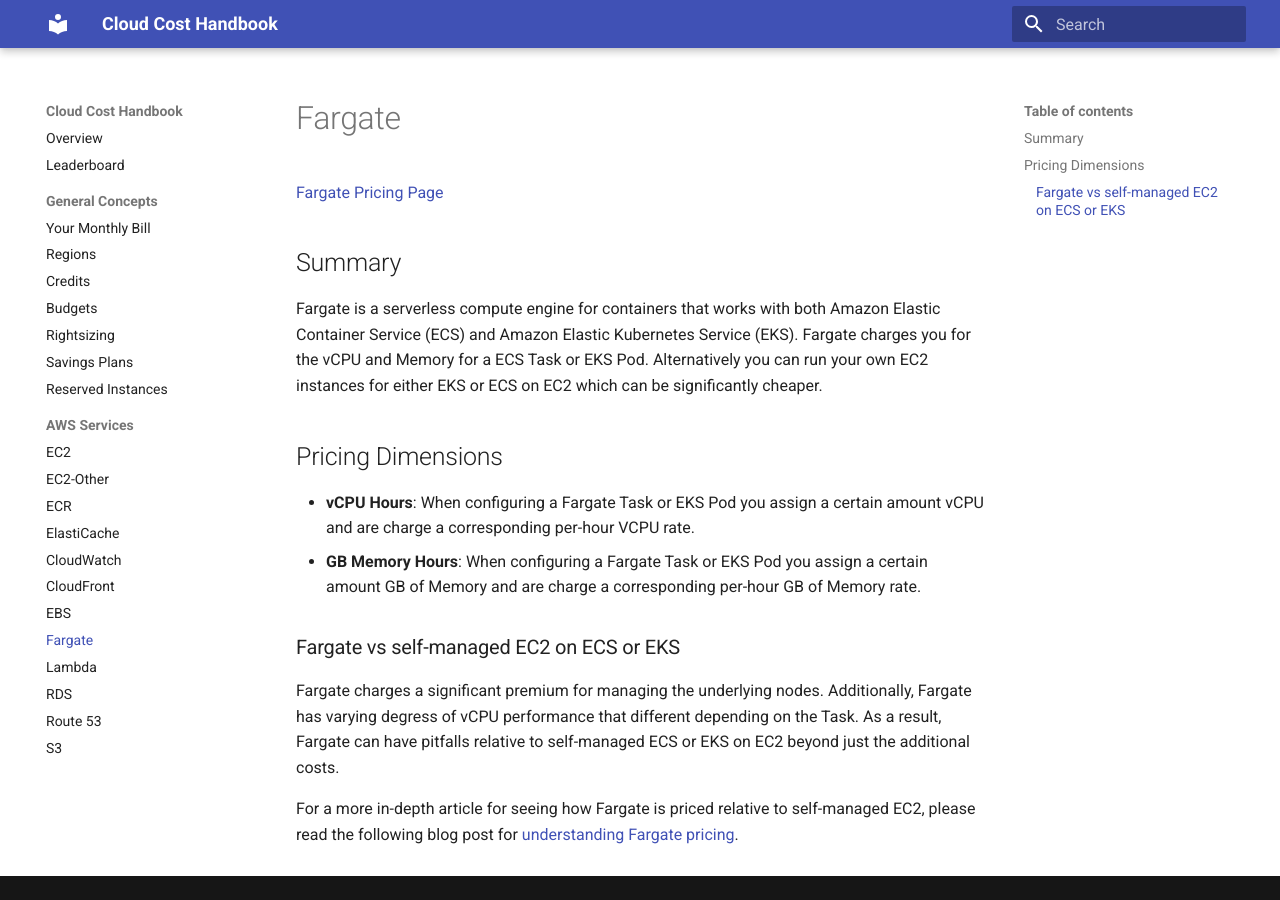
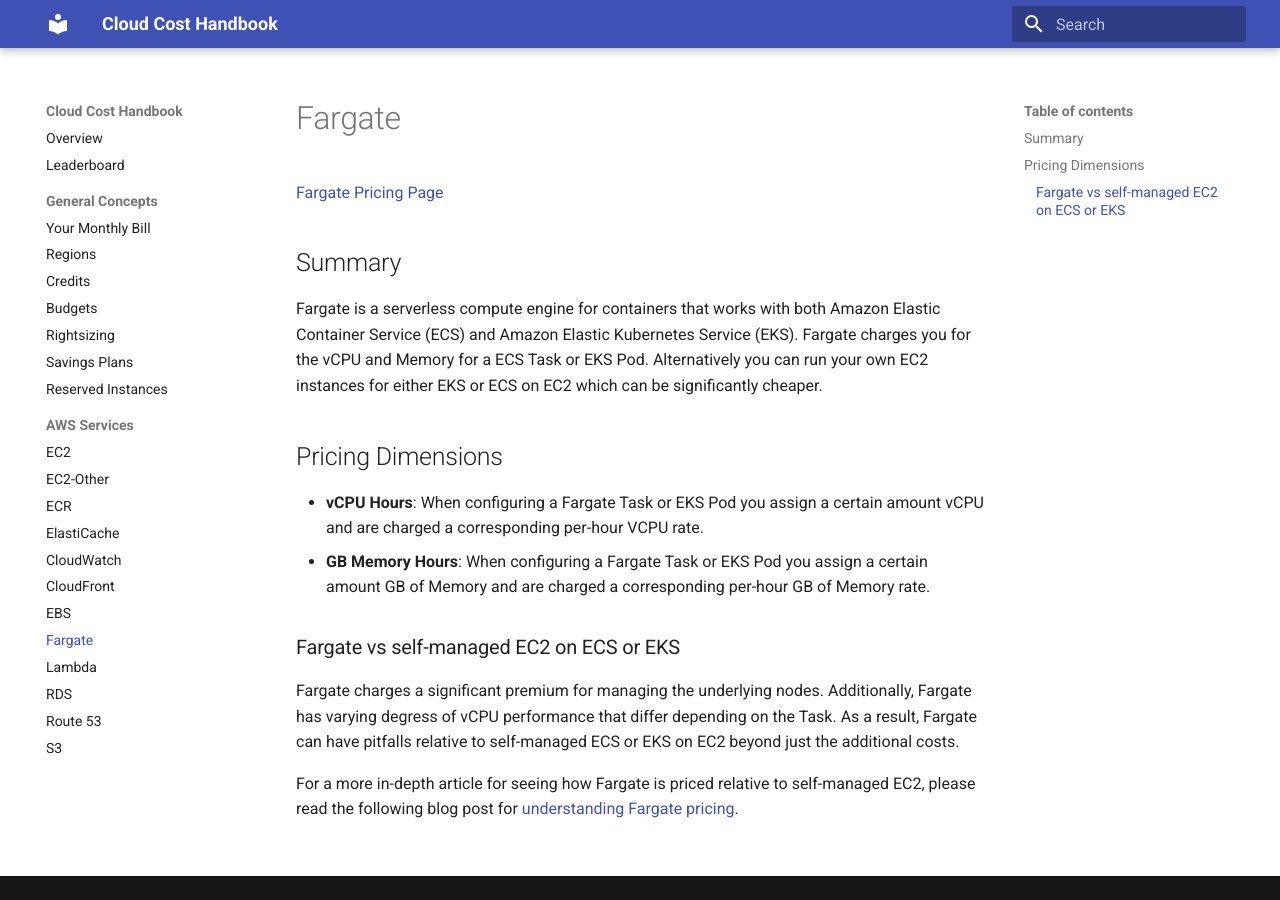
Before and after one commit to vantage-sh/handbook.vantage.sh, an MkDocs documentation site: the page built from docs/aws/services/fargate-pricing.md, in a window 1280 px wide. Built offline with MkDocs 1.6.1 and Material for MkDocs 9.7.7, drawn with Linux system fonts in a browser that asks for light colours.

Commit message:
copy updates

```diff
--- a/docs/aws/services/fargate-pricing.md
+++ b/docs/aws/services/fargate-pricing.md
@@ -8,11 +8,11 @@
 
 ## Pricing Dimensions
 
-* **vCPU Hours**: When configuring a Fargate Task or EKS Pod you assign a certain amount vCPU and are charge a corresponding per-hour VCPU rate.
-* **GB Memory Hours**: When configuring a Fargate Task or EKS Pod you assign a certain amount GB of Memory and are charge a corresponding per-hour GB of Memory rate.
+* **vCPU Hours**: When configuring a Fargate Task or EKS Pod you assign a certain amount vCPU and are charged a corresponding per-hour VCPU rate.
+* **GB Memory Hours**: When configuring a Fargate Task or EKS Pod you assign a certain amount GB of Memory and are charged a corresponding per-hour GB of Memory rate.
 
 ### Fargate vs self-managed EC2 on ECS or EKS
 
-Fargate charges a significant premium for managing the underlying nodes. Additionally, Fargate has varying degress of vCPU performance that different depending on the Task. As a result, Fargate can have pitfalls relative to self-managed ECS or EKS on EC2 beyond just the additional costs.
+Fargate charges a significant premium for managing the underlying nodes. Additionally, Fargate has varying degress of vCPU performance that differ depending on the Task. As a result, Fargate can have pitfalls relative to self-managed ECS or EKS on EC2 beyond just the additional costs.
 
 For a more in-depth article for seeing how Fargate is priced relative to self-managed EC2, please read the following blog post for [understanding Fargate pricing](https://www.vantage.sh/blog/fargate-pricing).
```
Also changed, not shown: docs/aws/services/elasticache-pricing.md (+2 -2 lines).
